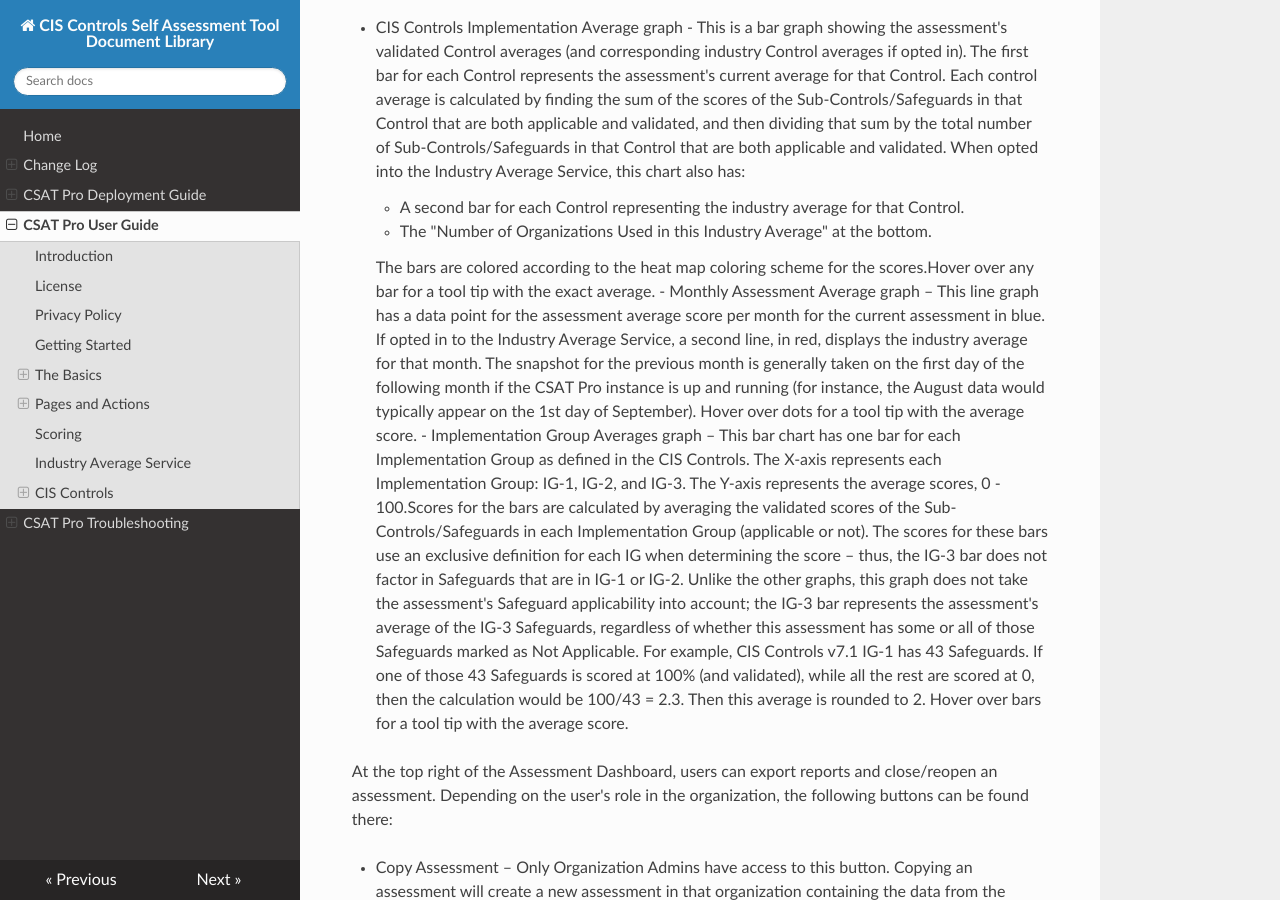
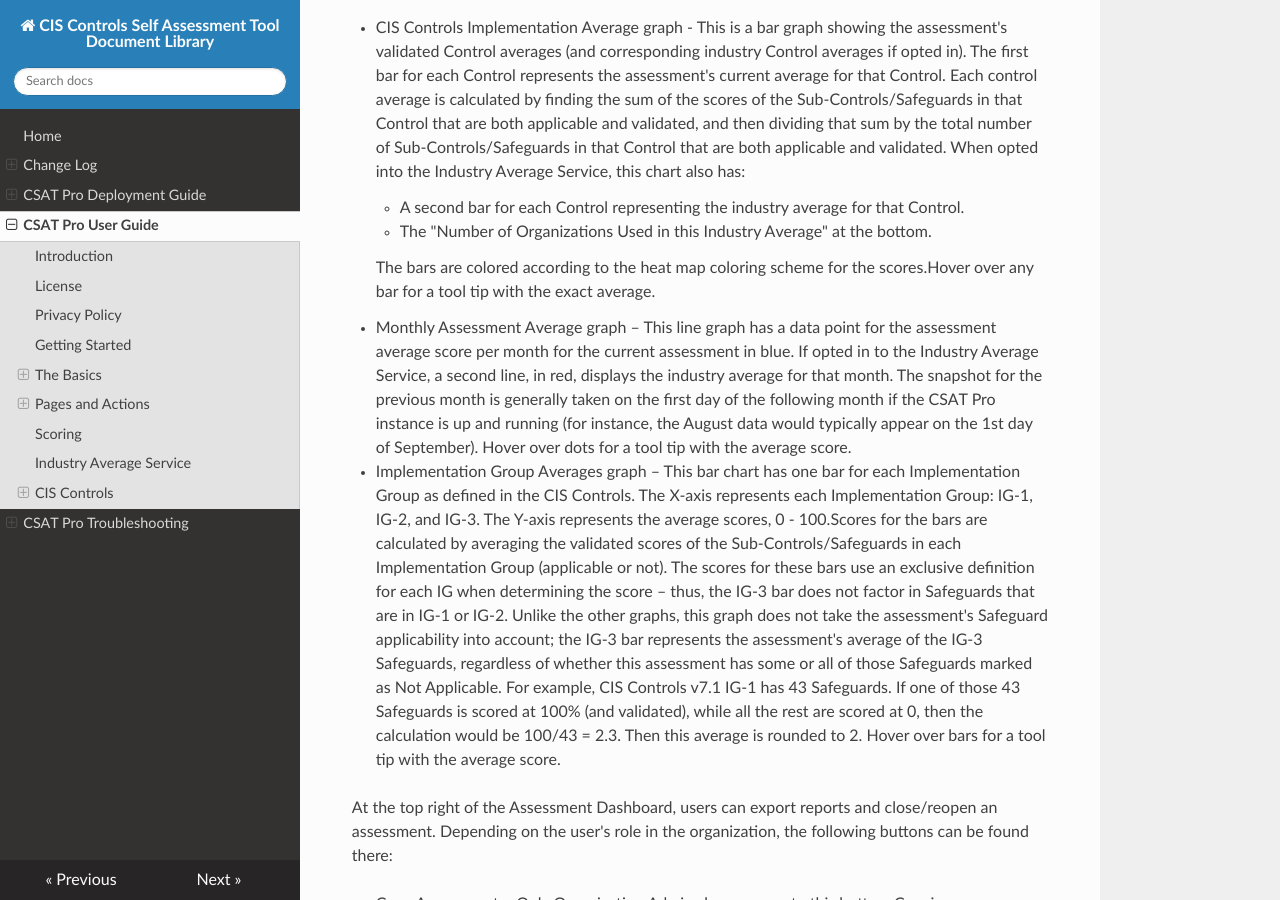
Before and after one commit to CISecurity/CSAT-Docs, an MkDocs documentation site: the page built from docs/source/csat_pro_user_guide.md, in a window 1280 px wide and 900 px high, scrolled down 11853 px. Built offline with MkDocs 1.6.1, drawn with Linux system fonts in a browser that asks for light colours; nearby versions of some CDN libraries.

```diff
--- a/docs/source/csat_pro_user_guide.md
+++ b/docs/source/csat_pro_user_guide.md
@@ -238,9 +238,10 @@ Below that information are several graphs:
 
 -	CIS Controls Implementation Average graph - This is a bar graph showing the assessment's validated Control averages (and corresponding industry Control averages if opted in). The first bar for each Control represents the assessment's current average for that Control. Each control average is calculated by finding the sum of the scores of the Sub-Controls/Safeguards in that Control that are both applicable and validated, and then dividing that sum by the total number of Sub-Controls/Safeguards in that Control that are both applicable and validated. When opted into the Industry Average Service, this chart also has:
     - A second bar for each Control representing the industry average for that Control.
-    - The "Number of Organizations Used in this Industry Average" at the bottom.
+    - The "Number of Organizations Used in this Industry Average" at the bottom.<br/>
 
 	The bars are colored according to the heat map coloring scheme for the scores.Hover over any bar for a tool tip with the exact average.
+
 -	Monthly Assessment Average graph – This line graph has a data point for the assessment average score per month for the current assessment in blue. If opted in to the Industry Average Service, a second line, in red, displays the industry average for that month. The snapshot for the previous month is generally taken on the first day of the following month if the CSAT Pro instance is up and running (for instance, the August data would typically appear on the 1st day of September). Hover over dots for a tool tip with the average score.
 -	Implementation Group Averages graph – This bar chart has one bar for each Implementation Group as defined in the CIS Controls. The X-axis represents each Implementation Group: IG-1, IG-2, and IG-3. The Y-axis represents the average scores, 0 - 100.Scores for the bars are calculated by averaging the validated scores of the Sub-Controls/Safeguards in each Implementation Group (applicable or not). The scores for these bars use an exclusive definition for each IG when determining the score – thus, the IG-3 bar does not factor in Safeguards that are in IG-1 or IG-2. Unlike the other graphs, this graph does not take the assessment's Safeguard applicability into account; the IG-3 bar represents the assessment's average of the IG-3 Safeguards, regardless of whether this assessment has some or all of those Safeguards marked as Not Applicable. For example, CIS Controls v7.1 IG-1 has 43 Safeguards. If one of those 43 Safeguards is scored at 100% (and validated), while all the rest are scored at 0, then the calculation would be 100/43 = 2.3. Then this average is rounded to 2. Hover over bars for a tool tip with the average score.
 
```
